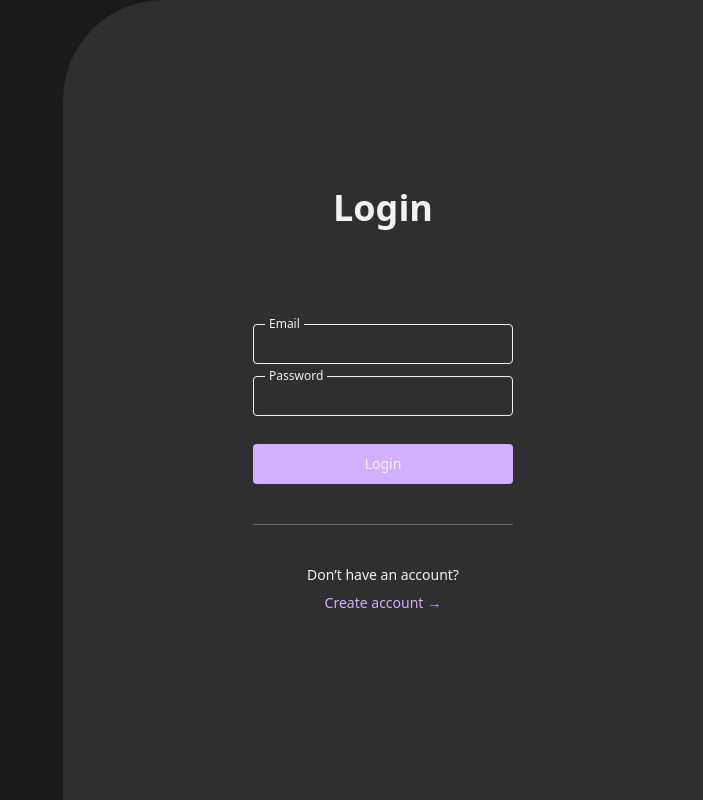
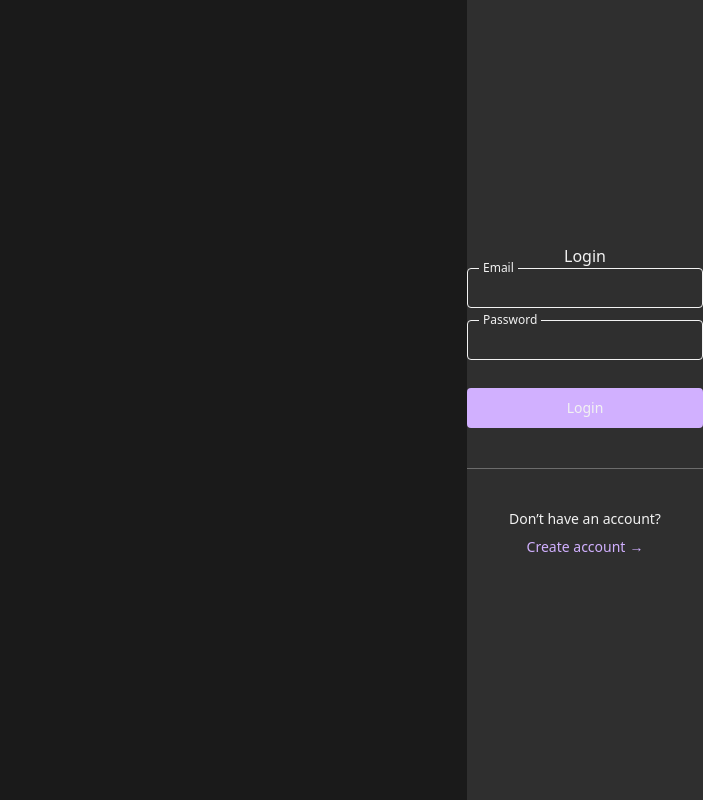
Before and after one commit to hyesuhong/next_sns, a Next.js app: page /log-in in a window 1280 px wide. Shown: the whole page, without its empty margins (577-1280 px from the left). Built offline with nearby package versions, Linux system fonts and the light colour scheme.

Commit message:
feat: create authContainer to manage page layout for auth pages

```diff
--- /dev/null
+++ b/src/containers/authContainer.tsx
@@ -0,0 +1,18 @@
+import { PropsWithChildren } from 'react';
+
+interface AuthContainer extends PropsWithChildren {
+	title: string;
+}
+
+export default function AuthContainer({ children, title }: AuthContainer) {
+	return (
+		<main className='flex h-screen justify-end bg-sns-charcoal'>
+			<section className='flex flex-[0_0_50%] rounded-tl-[100px] bg-sns-grey-dark'>
+				<div className='m-auto flex w-[260px] flex-col items-center justify-center text-sns-white'>
+					<h1 className='mb-24 text-4xl font-bold'>{title}</h1>
+					{children}
+				</div>
+			</section>
+		</main>
+	);
+}
--- a/src/pages/create-account.tsx
+++ b/src/pages/create-account.tsx
@@ -1,6 +1,7 @@
 import { Button, CustomLink, Divider, InputField } from '@/components/common';
 import { EMAIL_REGEXP } from '@/constants/regExp';
 import { apiRoutes, pageRoutes } from '@/constants/routes';
+import AuthContainer from '@/containers/authContainer';
 import useFetch from '@/libs/client/useFetch';
 import { Join } from '@/types/auth';
 import { useRouter } from 'next/router';
@@ -33,10 +34,7 @@
 	}, [fetchState, router]);
 
 	return (
-		<main className='flex h-screen justify-end bg-sns-charcoal'>
-			<section className='flex flex-[0_0_50%] rounded-tl-[100px] bg-sns-grey-dark'>
-				<div className='m-auto flex w-[260px] flex-col items-center justify-center text-sns-white'>
-					<h1 className='mb-24 text-4xl font-bold'>Create account</h1>
+		<AuthContainer title='Create Account'>
 			<form
 				onSubmit={handleSubmit(onSubmit)}
 				className='flex w-full flex-col gap-3'
@@ -90,8 +88,6 @@
 			<Divider className='my-10' />
 			<p className='mb-2 text-sm'>Already have an account?</p>
 			<CustomLink href='/log-in'>Login</CustomLink>
-				</div>
-			</section>
-		</main>
+		</AuthContainer>
 	);
 }
--- a/src/pages/log-in.tsx
+++ b/src/pages/log-in.tsx
@@ -1,6 +1,7 @@
 import { Button, CustomLink, Divider, InputField } from '@/components/common';
 import { EMAIL_REGEXP } from '@/constants/regExp';
 import { apiRoutes, pageRoutes } from '@/constants/routes';
+import AuthContainer from '@/containers/authContainer';
 import useFetch from '@/libs/client/useFetch';
 import { Login } from '@/types/auth';
 import { useRouter } from 'next/router';
@@ -33,10 +34,7 @@
 	}, [router, fetchState]);
 
 	return (
-		<main className='flex h-screen justify-end bg-sns-charcoal'>
-			<section className='flex flex-[0_0_50%] flex-col items-center justify-center rounded-tl-[100px] bg-sns-grey-dark'>
-				<div className='m-auto flex w-[260px] flex-col items-center justify-center text-sns-white'>
-					<h1 className='mb-24 text-4xl font-bold'>Login</h1>
+		<AuthContainer title='Login'>
 			<form
 				onSubmit={handleSubmit(onSubmit)}
 				className='flex w-full flex-col gap-3'
@@ -77,8 +75,6 @@
 			<Divider className='my-10' />
 			<p className='mb-2 text-sm'>Don’t have an account?</p>
 			<CustomLink href='/create-account'>Create account</CustomLink>
-				</div>
-			</section>
-		</main>
+		</AuthContainer>
 	);
 }
```
Lines whose indentation alone changed are shown as unchanged.
